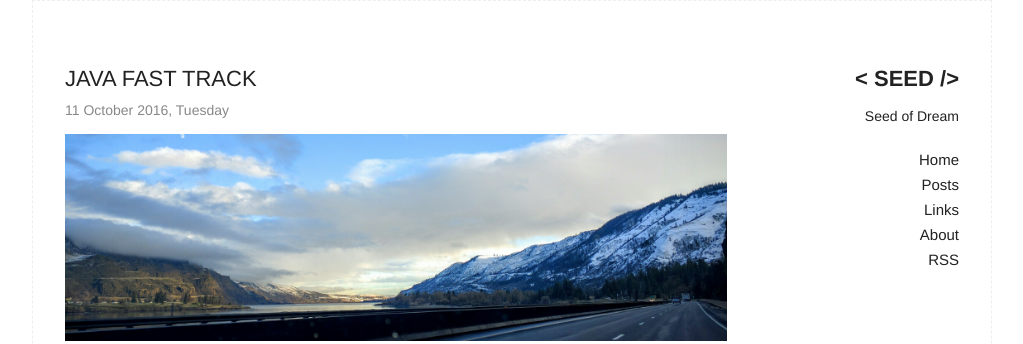
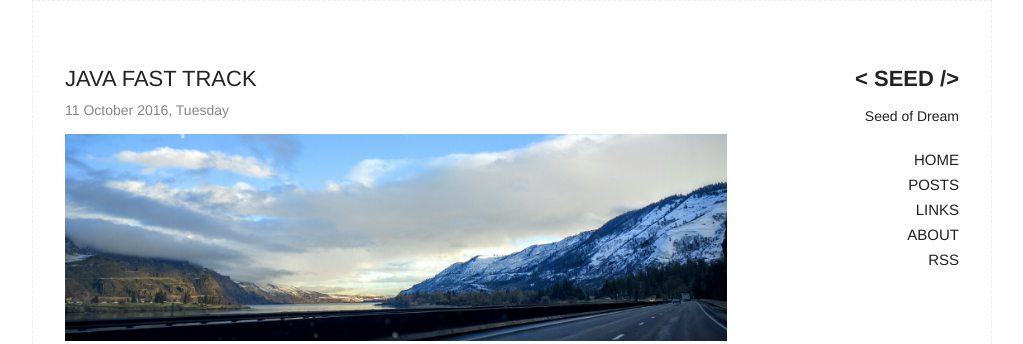
Before and after one commit to Tonyxu82/tonyxu82.github.io, a Jekyll site: the page built from index.html, in a window 1280 px wide. Shown: the top 344 px of the page, without its empty margins (128-1151 px from the left). Built offline with Jekyll 4.4.1, drawn with Linux system fonts in a browser that asks for light colours.

Commit message:
Update menu item into capital letter

```diff
--- a/_includes/header.html
+++ b/_includes/header.html
@@ -17,10 +17,10 @@
         <div class="site-nav">
             <nav>
                 <ul class="page-link">
-                    <li><a href="{{ " / " | prepend: site.baseurl }}">Home</a></li>
-                    <li><a href="{{ " /archive " | prepend: site.baseurl }}">Posts</a></li>
-                    <li><a href="{{ " /links " | prepend: site.baseurl }}">Links</a></li>
-                    <li><a href="{{ " /about " | prepend: site.baseurl }}">About</a></li>
+                    <li><a href="{{ " / " | prepend: site.baseurl }}">HOME</a></li>
+                    <li><a href="{{ " /archive " | prepend: site.baseurl }}">POSTS</a></li>
+                    <li><a href="{{ " /links " | prepend: site.baseurl }}">LINKS</a></li>
+                    <li><a href="{{ " /about " | prepend: site.baseurl }}">ABOUT</a></li>
                     <li><a href="{{ " /feed.xml " | prepend: site.baseurl }}">RSS</a></li>
                 </ul>
             </nav>
```
Also changed, not shown: about.md (+1 -1 lines).
